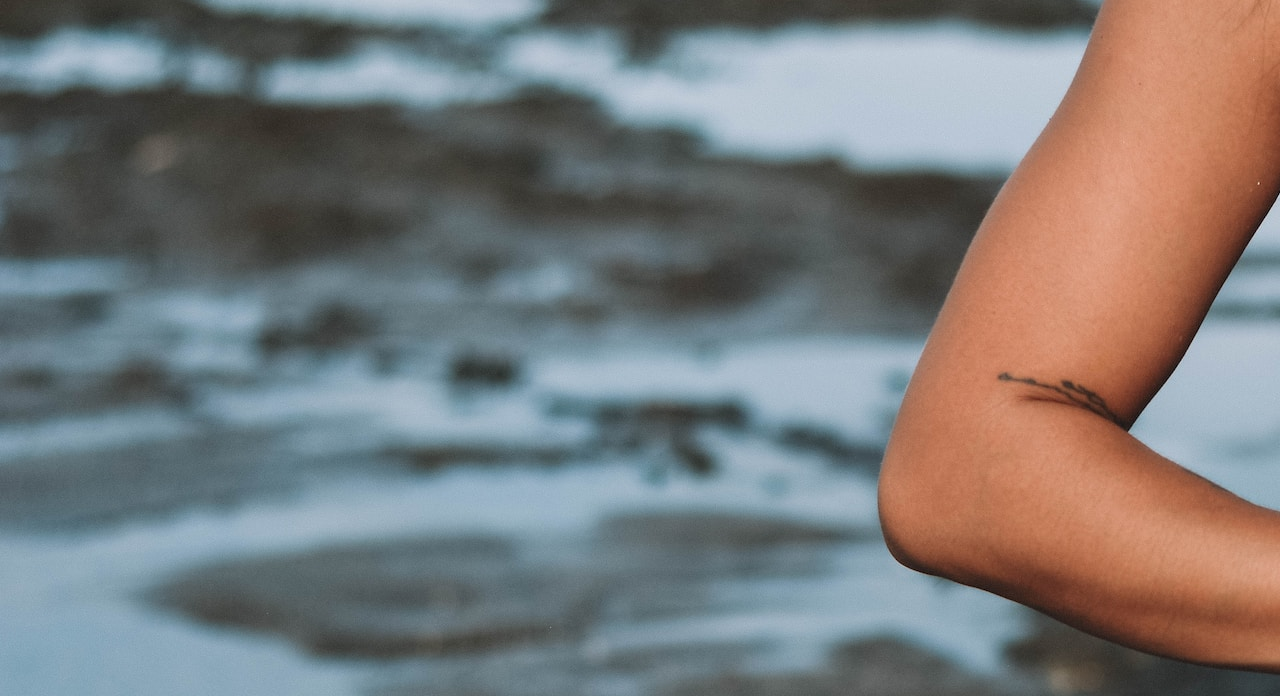
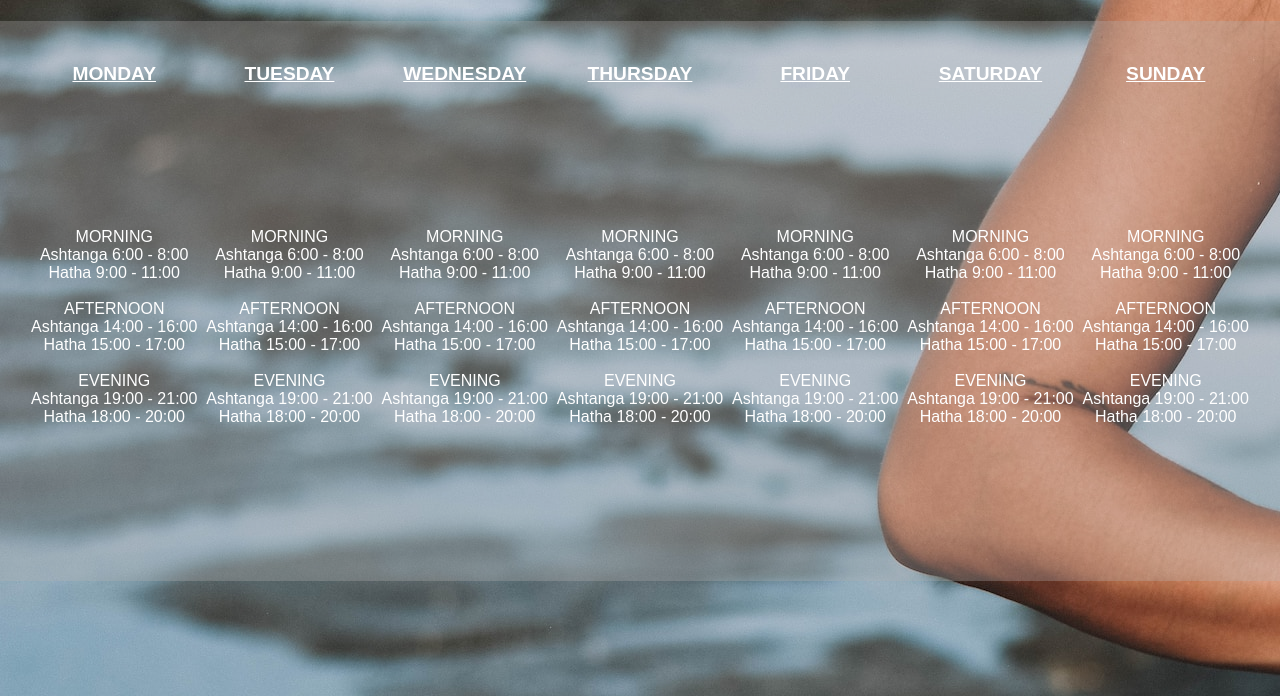
Before and after one commit to BrrunaRibeiro/Namaste, a plain HTML site: page schedule.html in a window 1280 px wide. Shown: the part 104-800 px from the top of the page. Drawn offline with Linux system fonts and the light colour scheme; a web font is replaced by a local one.

Commit message:
Replace schedule page structure to table and add style

```diff
--- a/assets/css/style.css
+++ b/assets/css/style.css
@@ -134,3 +134,23 @@ header {
     text-decoration: none;
     padding: 1.5%;
 }
+
+/* Schedule page */
+
+
+#schedule {
+    background-color: rgba(180, 178, 178, 0.305);
+    color: #ffffff;
+    text-align: center;
+    width: 100%;
+    height: 70%;
+    padding: 2%;
+    position: relative;
+    top: 3%;
+}
+
+#table-header {
+    text-decoration: underline 0.5px #ffffff;
+    font-weight: 300;
+    font-size: 120%;
+}
--- a/schedule.html
+++ b/schedule.html
@@ -28,15 +28,96 @@
 
 <body>
     <section id="mainphoto">
-        <div id="schedule-container">
-            <div id="monday" class="schedule"></div>
-            <div id="tuesday" class="schedule"></div>
-            <div id="wednesday" class="schedule"></div>
-            <div id="thursday" class="schedule"></div>
-            <div id="friday" class="schedule"></div>
-            <div id="saturday" class="schedule"></div>
-            <div id="sunday" class="schedule"></div>
-        </div>
+        <table id="schedule">
+            <tr id="table-header">
+                <th>MONDAY</th>
+                <th>TUESDAY</th>
+                <th>WEDNESDAY</th>
+                <th>THURSDAY</th>
+                <th>FRIDAY</th>
+                <th>SATURDAY</th>
+                <th>SUNDAY</th>
+            </tr>
+            <tr>
+                <td class="table-data">
+                    MORNING<br>
+                    Ashtanga 6:00 - 8:00<br>
+                    Hatha 9:00 - 11:00<br><br>
+                    AFTERNOON<br>
+                    Ashtanga 14:00 - 16:00<br>
+                    Hatha 15:00 - 17:00<br><br>
+                    EVENING<br>
+                    Ashtanga 19:00 - 21:00<br>
+                    Hatha 18:00 - 20:00<br>
+                </td>
+                <td class="table-data">
+                    MORNING<br>
+                    Ashtanga 6:00 - 8:00<br>
+                    Hatha 9:00 - 11:00<br><br>
+                    AFTERNOON<br>
+                    Ashtanga 14:00 - 16:00<br>
+                    Hatha 15:00 - 17:00<br><br>
+                    EVENING<br>
+                    Ashtanga 19:00 - 21:00<br>
+                    Hatha 18:00 - 20:00<br>
+                </td>
+                <td class="table-data">
+                    MORNING<br>
+                    Ashtanga 6:00 - 8:00<br>
+                    Hatha 9:00 - 11:00<br><br>
+                    AFTERNOON<br>
+                    Ashtanga 14:00 - 16:00<br>
+                    Hatha 15:00 - 17:00<br><br>
+                    EVENING<br>
+                    Ashtanga 19:00 - 21:00<br>
+                    Hatha 18:00 - 20:00<br>
+                </td>
+                <td class="table-data">
+                    MORNING<br>
+                    Ashtanga 6:00 - 8:00<br>
+                    Hatha 9:00 - 11:00<br><br>
+                    AFTERNOON<br>
+                    Ashtanga 14:00 - 16:00<br>
+                    Hatha 15:00 - 17:00<br><br>
+                    EVENING<br>
+                    Ashtanga 19:00 - 21:00<br>
+                    Hatha 18:00 - 20:00<br>
+                </td>
+                <td class="table-data">
+                    MORNING<br>
+                    Ashtanga 6:00 - 8:00<br>
+                    Hatha 9:00 - 11:00<br><br>
+                    AFTERNOON<br>
+                    Ashtanga 14:00 - 16:00<br>
+                    Hatha 15:00 - 17:00<br><br>
+                    EVENING<br>
+                    Ashtanga 19:00 - 21:00<br>
+                    Hatha 18:00 - 20:00<br>
+                </td>
+                <td class="table-data">
+                    MORNING<br>
+                    Ashtanga 6:00 - 8:00<br>
+                    Hatha 9:00 - 11:00<br><br>
+                    AFTERNOON<br>
+                    Ashtanga 14:00 - 16:00<br>
+                    Hatha 15:00 - 17:00<br><br>
+                    EVENING<br>
+                    Ashtanga 19:00 - 21:00<br>
+                    Hatha 18:00 - 20:00<br>
+                </td>
+                <td class="table-data">
+                    MORNING<br>
+                    Ashtanga 6:00 - 8:00<br>
+                    Hatha 9:00 - 11:00<br><br>
+                    AFTERNOON<br>
+                    Ashtanga 14:00 - 16:00<br>
+                    Hatha 15:00 - 17:00<br><br>
+                    EVENING<br>
+                    Ashtanga 19:00 - 21:00<br>
+                    Hatha 18:00 - 20:00<br>
+                </td>
+            </tr>
+        </table>
     </section>
 </body>
 
```
